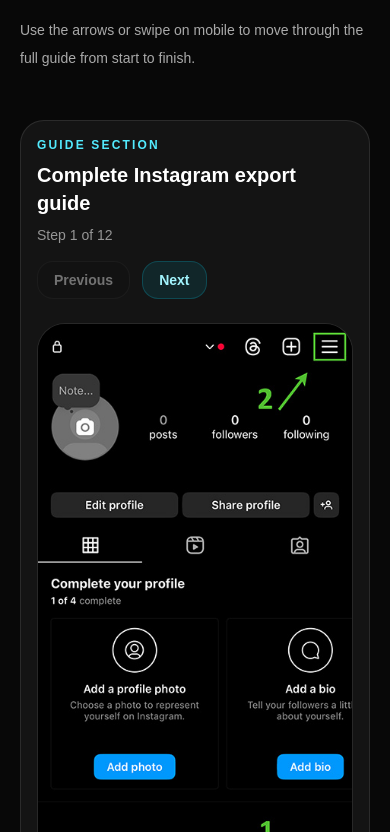
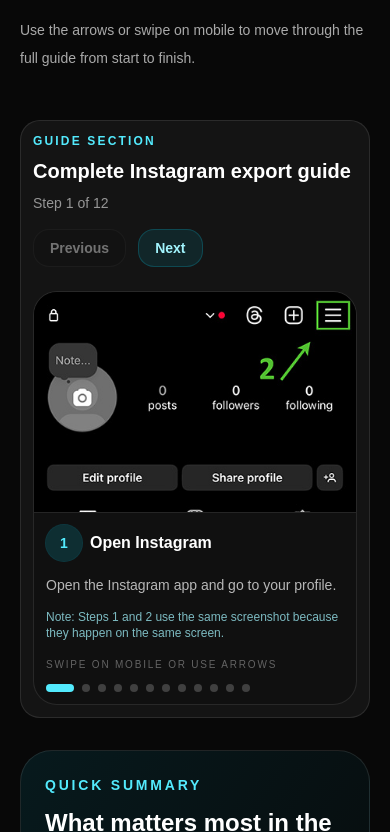
Before and after one commit to juan303134/followcheck-site, a Next.js app: page / in a window 390 px wide. Shown: the part 4312-5144 px from the top of the page. Built offline with nearby package versions, Linux system fonts and the light colour scheme.

Commit message:
Make guide section more compact on mobile

```diff
--- a/app/page.tsx
+++ b/app/page.tsx
@@ -633,7 +633,7 @@
               <motion.div
                 key={item.title}
                 variants={fadeUp}
-                className="rounded-[1.5rem] border border-white/10 bg-white/5 p-5 sm:rounded-[1.75rem] sm:p-6 shadow-lg shadow-black/20 transition duration-300 hover:-translate-y-1"
+                className="rounded-[1.5rem] border border-white/10 bg-white/5 p-5 shadow-lg shadow-black/20 transition duration-300 hover:-translate-y-1 sm:rounded-[1.75rem] sm:p-6"
               >
                 <div className="w-fit rounded-xl bg-cyan-400/10 p-2 text-cyan-300">
                   <Icon className="h-5 w-5" />
@@ -1061,7 +1061,7 @@
       initial="hidden"
       whileInView="show"
       viewport={{ once: true, amount: 0.1 }}
-      className="rounded-[1.5rem] border border-white/10 bg-white/5 p-4 sm:p-6 md:rounded-[2rem] md:p-8"
+      className="rounded-[1.25rem] border border-white/10 bg-white/5 p-3 sm:p-6 md:rounded-[2rem] md:p-8"
     >
       <div className="mb-6 flex flex-col gap-4 md:flex-row md:items-center md:justify-between">
         <div>
@@ -1095,7 +1095,7 @@
         </div>
       </div>
 
-      <div className="overflow-hidden rounded-[1.75rem] border border-white/10 bg-black/20">
+      <div className="overflow-hidden rounded-[1.5rem] border border-white/10 bg-black/20 sm:rounded-[1.75rem]">
         <motion.div
           key={currentStep.number}
           drag="x"
@@ -1112,63 +1112,66 @@
           initial={{ opacity: 0, x: 40 }}
           animate={{ opacity: 1, x: 0 }}
           transition={{ duration: 0.25 }}
-          className="grid cursor-grab active:cursor-grabbing md:grid-cols-[240px_1fr] lg:grid-cols-[260px_1fr]"
+          className="grid cursor-grab active:cursor-grabbing md:grid-cols-[220px_1fr] lg:grid-cols-[260px_1fr]"
         >
           <div className="border-b border-white/10 bg-black/20 md:border-b-0 md:border-r md:border-white/10">
-            <Image
-              src={currentStep.image}
-              alt={`Step ${currentStep.number} - ${currentStep.title}`}
-              width={900}
-              height={1600}
-              className="h-full w-full object-cover"
-            />
+            <div className="relative h-[220px] w-full sm:h-[280px] md:h-full">
+              <Image
+                src={currentStep.image}
+                alt={`Step ${currentStep.number} - ${currentStep.title}`}
+                fill
+                className="object-cover object-top"
+              />
+            </div>
           </div>
 
-          <div className="p-4 sm:p-5 md:p-6">
-            <div className="flex flex-wrap items-center gap-3">
-              <div className="flex h-10 w-10 shrink-0 items-center justify-center rounded-full bg-cyan-400/15 font-bold text-cyan-300 ring-1 ring-cyan-400/20">
+          <div className="p-3 sm:p-5 md:p-6">
+            <div className="flex flex-wrap items-center gap-2 sm:gap-3">
+              <div className="flex h-9 w-9 shrink-0 items-center justify-center rounded-full bg-cyan-400/15 text-sm font-bold text-cyan-300 ring-1 ring-cyan-400/20 sm:h-10 sm:w-10 sm:text-base">
                 {currentStep.number}
               </div>
 
-              <h4 className="text-lg font-semibold text-white sm:text-xl">
+              <h4 className="text-base font-semibold text-white sm:text-xl">
                 {currentStep.title}
               </h4>
 
               {currentStep.badge ? (
-                <span className="rounded-full border border-cyan-400/25 bg-cyan-400/10 px-3 py-1 text-xs font-semibold uppercase tracking-wide text-cyan-200">
+                <span className="rounded-full border border-cyan-400/25 bg-cyan-400/10 px-2.5 py-1 text-[10px] font-semibold uppercase tracking-wide text-cyan-200 sm:px-3 sm:text-xs">
                   {currentStep.badge}
                 </span>
               ) : null}
             </div>
 
-            <p className="mt-4 leading-7 text-white/70">{currentStep.description}</p>
+            <p className="mt-3 text-sm leading-6 text-white/70 sm:mt-4 sm:text-base sm:leading-7">
+              {currentStep.description}
+            </p>
 
             {currentStep.note ? (
-              <div className="mt-4 rounded-2xl border border-cyan-400/20 bg-cyan-400/10 px-4 py-3 text-sm text-cyan-100">
+              <div className="mt-3 rounded-2xl border border-cyan-400/20 bg-cyan-400/10 px-4 py-3 text-sm text-cyan-100">
                 {currentStep.note}
               </div>
             ) : null}
 
             {(currentStep.number === 1 || currentStep.number === 2) && (
-              <p className="mt-3 text-sm text-cyan-200/75">
+              <p className="mt-3 text-xs text-cyan-200/75 sm:text-sm">
                 Note: Steps 1 and 2 use the same screenshot because they happen on the same screen.
               </p>
             )}
 
-            <p className="mt-5 text-xs uppercase tracking-[0.18em] text-white/35">
+            <p className="mt-4 text-[10px] uppercase tracking-[0.18em] text-white/35 sm:mt-5 sm:text-xs">
               Swipe on mobile or use arrows
             </p>
 
-            <div className="mt-4 flex gap-2">
+            <div className="mt-3 flex gap-2 sm:mt-4">
               {steps.map((step, index) => (
                 <button
                   key={step.number}
                   type="button"
                   onClick={() => setCurrentIndex(index)}
-                  className={`h-2.5 rounded-full transition ${
+                  className={`h-2 rounded-full transition sm:h-2.5 ${
                     index === currentIndex
-                      ? "w-8 bg-cyan-300"
-                      : "w-2.5 bg-white/20 hover:bg-white/40"
+                      ? "w-7 bg-cyan-300 sm:w-8"
+                      : "w-2 bg-white/20 hover:bg-white/40 sm:w-2.5"
                   }`}
                   aria-label={`Go to step ${step.number}`}
                 />
```
